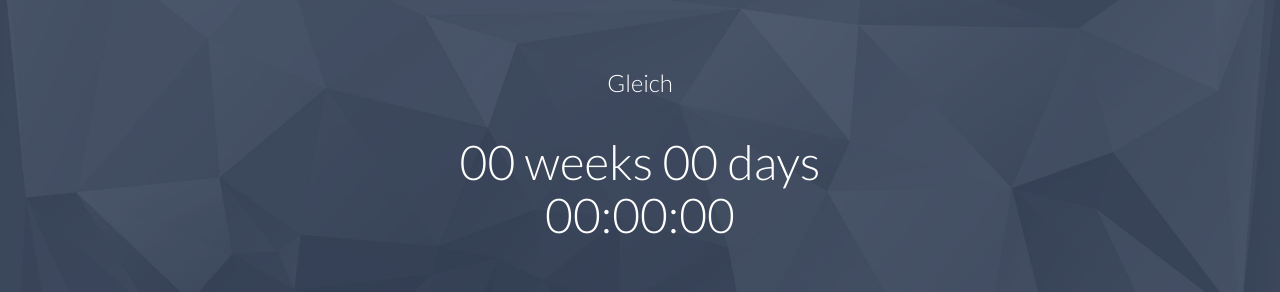
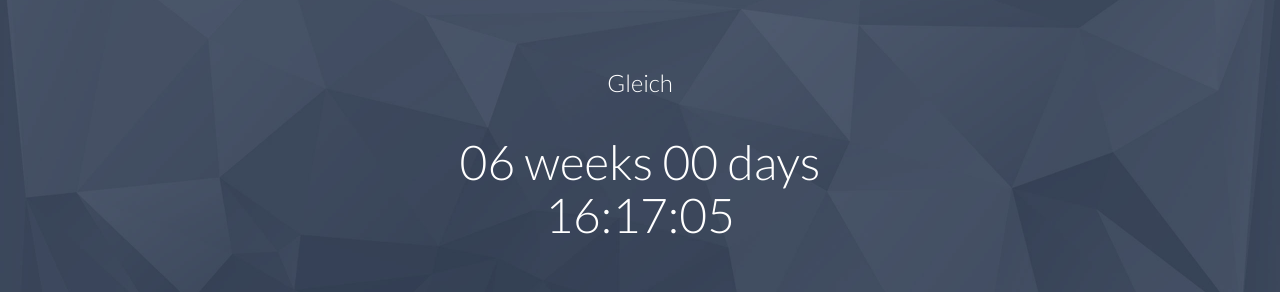
Before and after one commit to ddsultan/ddsultan.github.io, a plain HTML site: page index.html in a window 1280 px wide. Shown: the top 292 px of the page. Drawn offline with nearby package versions, Linux system fonts and the light colour scheme.

Commit message:
Coming soon tpl added(reviewed)

```diff
--- a/index.html
+++ b/index.html
@@ -59,7 +59,7 @@
     <script src="assets/js/bootstrap.min.js"></script>
 	<script src="assets/js/jquery.countdown.min.js"></script>
 	<script type="text/javascript">
-  $('#countdown').countdown('2015/01/01', function(event) {
+  $('#countdown').countdown('2016/02/01', function(event) {
     $(this).html(event.strftime('%w weeks %d days <br /> %H:%M:%S'));
   });
 </script>
```
